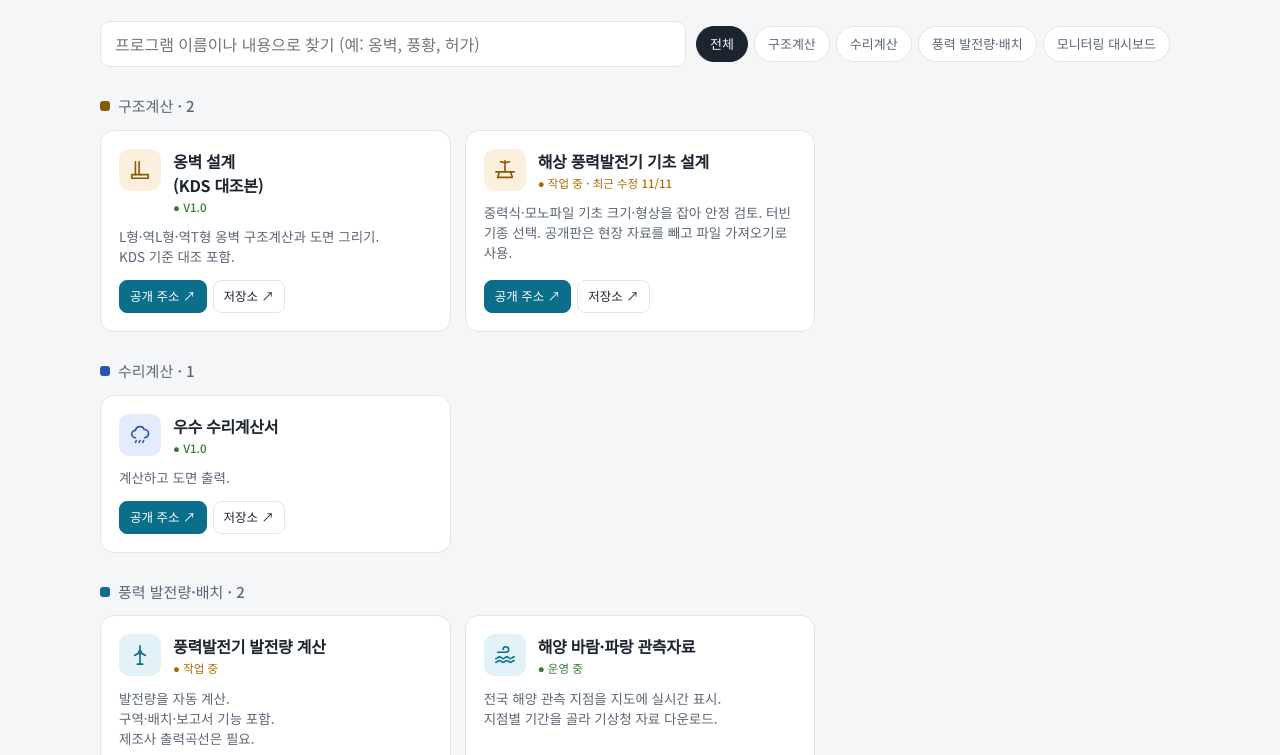
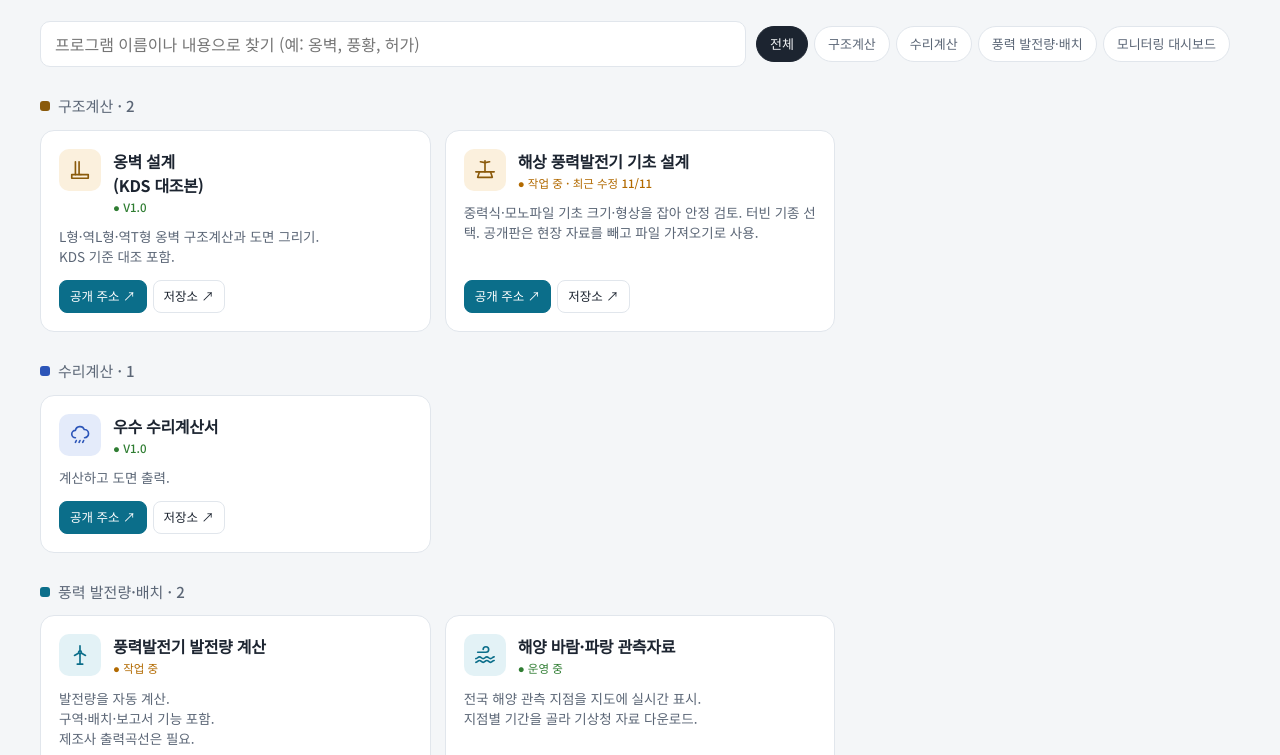
Before and after one commit to i2sea/i2sea.github.io, a plain HTML site: page index.html in a window 1280 px wide. Shown: the part 101-856 px from the top of the page. Drawn offline with Linux system fonts and the light colour scheme.

Commit message:
카드 너비 넓힘(최소 380px, 페이지 최대 1240px) — 아티팩트 1794467346-0927
Co-Authored-By: Claude Opus 5.5 <noreply@anthropic.com>
Claude-Session: https://claude.ai/code/session_01LfcBqfB99w1XYBf5XGqD6m

```diff
--- a/index.html
+++ b/index.html
@@ -29,7 +29,7 @@
   }
   *{box-sizing:border-box}
   body{margin:0;background:var(--bg);color:var(--ink);font-family:"Noto Sans KR",system-ui,sans-serif;line-height:1.5}
-  .wrap{max-width:1120px;margin:0 auto;padding:32px 20px 60px}
+  .wrap{max-width:1240px;margin:0 auto;padding:32px 20px 60px}
   header h1{margin:0;font-size:26px;letter-spacing:-.5px}
   header p{margin:6px 0 0;color:var(--sub);font-size:14px}
   .bar{display:flex;flex-wrap:wrap;gap:10px;align-items:center;margin:24px 0 8px}
@@ -40,7 +40,7 @@
   section{margin-top:28px}
   section h2{font-size:15px;margin:0 0 12px;display:flex;align-items:center;gap:8px;color:var(--sub);font-weight:500}
   section h2 .dot{width:10px;height:10px;border-radius:3px}
-  .grid{display:grid;grid-template-columns:repeat(auto-fill,minmax(320px,1fr));gap:14px}
+  .grid{display:grid;grid-template-columns:repeat(auto-fill,minmax(min(380px,100%),1fr));gap:14px}
   .card{background:var(--card);border:1px solid var(--line);border-radius:14px;padding:18px;display:flex;flex-direction:column;gap:10px;position:relative}
   .card .top{display:flex;align-items:flex-start;gap:12px}
   .icon{width:42px;height:42px;border-radius:10px;display:grid;place-items:center;flex:none}
```
